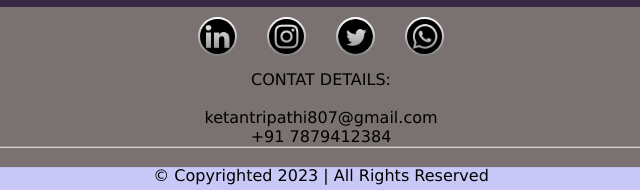
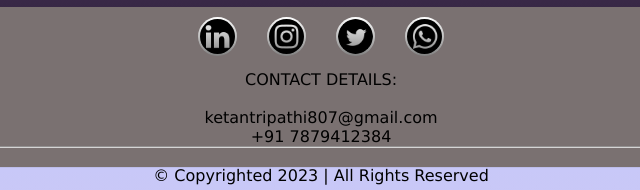
Before and after one commit to ketantripathi/personal-portfolio, a plain HTML site: page index.html in a window 1280 px wide. Shown: the part 4163-4353 px from the top of the page, 319-959 px from the left. Drawn offline with Linux system fonts and the light colour scheme; a script that the page names is missing.

Commit message:
Update index.html

```diff
--- a/index.html
+++ b/index.html
@@ -134,7 +134,7 @@
             <img src="wh.png" alt="Whatsapp">
         </div>
         <div class="contact">
-            CONTAT DETAILS:
+            CONTACT DETAILS:
             <br>
             <br>
             <span>ketantripathi807@gmail.com</span>
```
